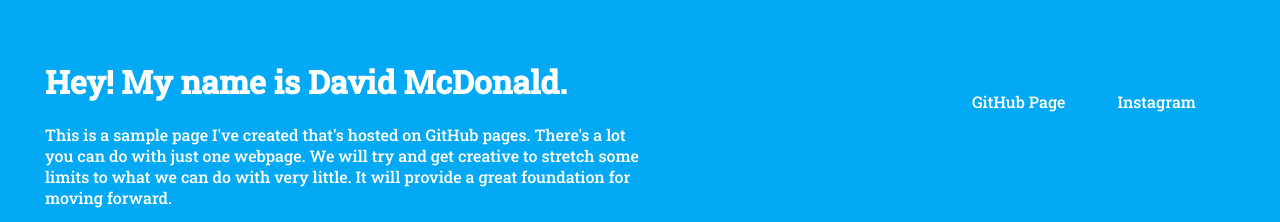
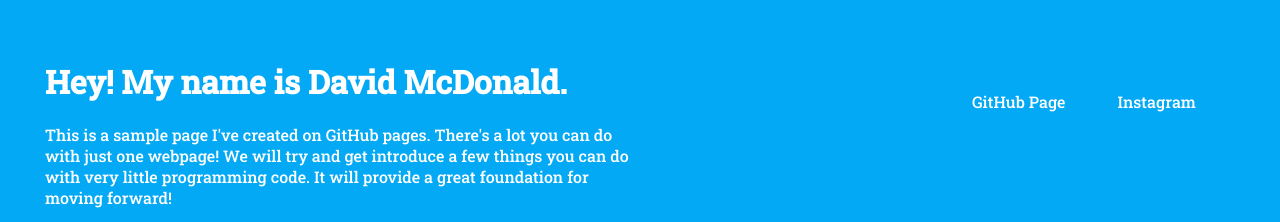
Before and after one commit to daveomcd/daveomcd.github.io, a plain HTML site: page index.html in a window 1280 px wide. Shown: the top 222 px of the page. Drawn offline with Linux system fonts and the light colour scheme.

Commit message:
changed message and source image to reflect changes

```diff
--- a/index.html
+++ b/index.html
@@ -18,10 +18,10 @@
   <h1 id="welcome-message">Hey! My name is David McDonald.</h1>
 
   <p class="message-block">
-    This is a sample page I've created that's hosted on GitHub pages.
-    There's a lot you can do with just one webpage.  We will try and get
-    creative to stretch some limits to what we can do with very little.
-    It will provide a great foundation for moving forward.
+    This is a sample page I've created on GitHub pages.
+    There's a lot you can do with just one webpage!  We will try and get
+    introduce a few things you can do with very little programming code.
+    It will provide a great foundation for moving forward!
   </p>
 
   <h2>Below is the programming code require to make this page!</h2>
```
Also changed, not shown: source.png.
